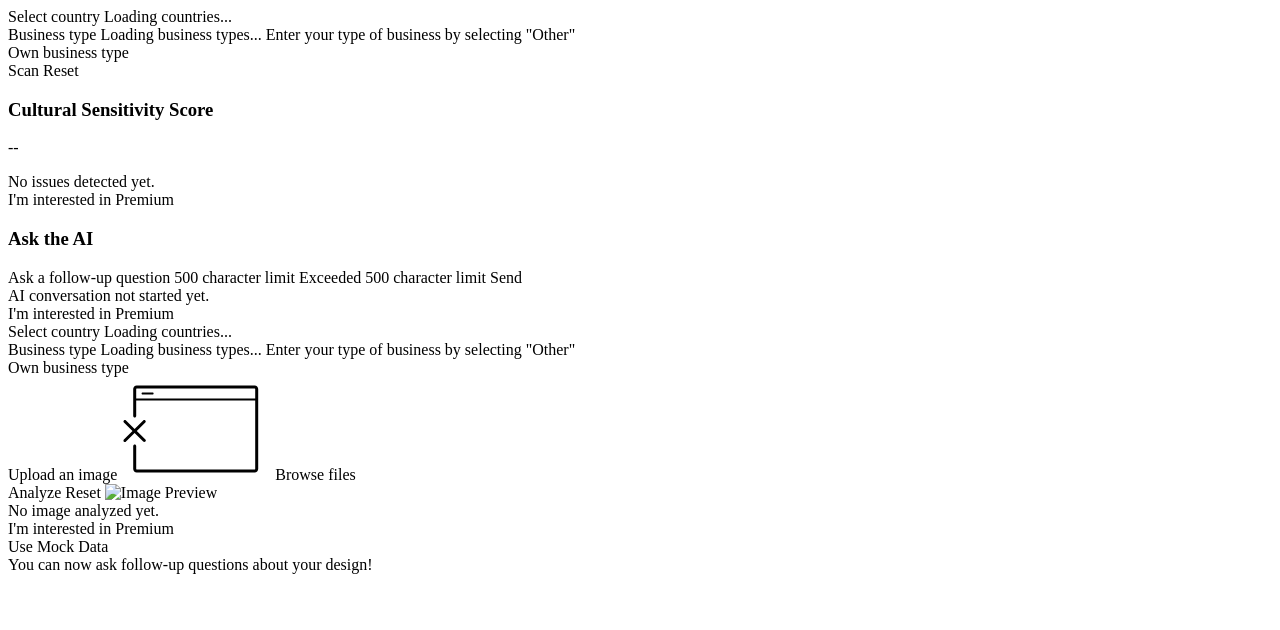
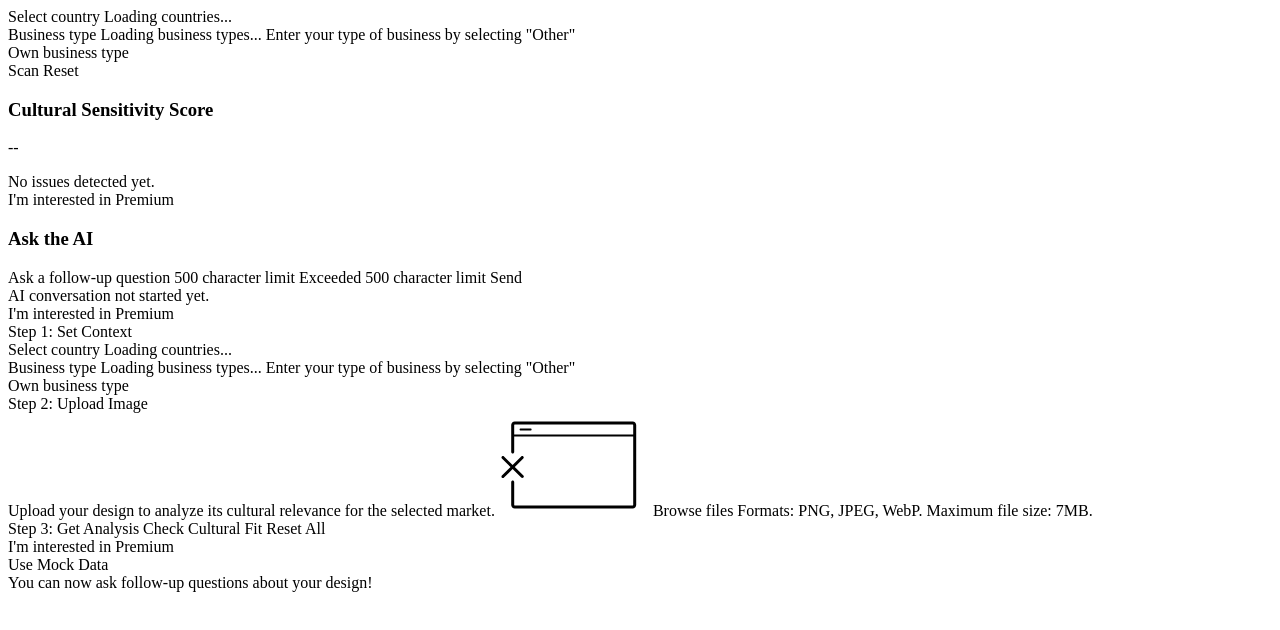
Before and after one commit to vero-code/ethno-lens-ai, a website with bundled scripts: page src/index.html in a window 1280 px wide. Built offline with nearby package versions, Linux system fonts and the light colour scheme.

Commit message:
feat(ui): improve Image panel UX with guided steps

```diff
--- a/src/index.html
+++ b/src/index.html
@@ -118,6 +118,7 @@
                     <!-- Panel 2: Image Analysis -->
                     <sp-tab-panel value="tab-analyze-image">
                         <div class="tab-panel-content">
+                            <sp-badge>Step 1: Set Context</sp-badge>
                             <!-- Country Select -->
                             <div>
                                 <sp-field-label size="l" for="imageCountrySelect" required>Select country</sp-field-label>
@@ -146,12 +147,13 @@
                                 </sp-textfield>
                             </div>
 
+                            <sp-badge>Step 2: Upload Image</sp-badge>
                             <!-- Image Upload Dropzone -->
                             <div>
-                                <sp-field-label size="l">Upload an image</sp-field-label>
+                                <sp-field-label size="l">Upload your design to analyze its cultural relevance for the selected market.</sp-field-label>
                                 <sp-dropzone id="imageUpload">
                                     <sp-illustrated-message
-                                        heading="Drag and drop your image"
+                                        heading="Drag and drop your ad, banner, or post"
                                         description="Or browse files on your computer"
                                     >
                                         <svg
@@ -167,21 +169,22 @@
                                     </sp-illustrated-message>
                                     <sp-button variant="accent" id="browseButton">Browse files</sp-button>
                                 </sp-dropzone>
+                                <sp-help-text id="help-text">
+                                    Formats: PNG, JPEG, WebP. Maximum file size: 7MB.
+                                </sp-help-text>
                             </div>
 
+                            <sp-badge>Step 3: Get Analysis</sp-badge>
                             <!-- Action Buttons -->
                             <sp-button-group>
-                                <sp-button id="analyzeImage" disabled>Analyze</sp-button>
-                                <sp-button id="resetImage" disabled>Reset</sp-button>
+                                <sp-button size="l" id="analyzeImage" disabled>Check Cultural Fit</sp-button>
+                                <sp-button id="resetImage" disabled>Reset All</sp-button>
                             </sp-button-group>
-
-                            <!-- Image Preview -->
-                            <img id="imagePreview" alt="Image Preview"/>
 
                             <!-- Result Box -->
                             <div id="imageResultBox">
                                 <sp-progress-circle id="imageSpinner" indeterminate></sp-progress-circle>
-                                <div id="imageResultContent">No image analyzed yet.</div>
+                                <div id="imageResultContent"></div>
                                 <div id="imageError"></div>
                             </div>
 
```
